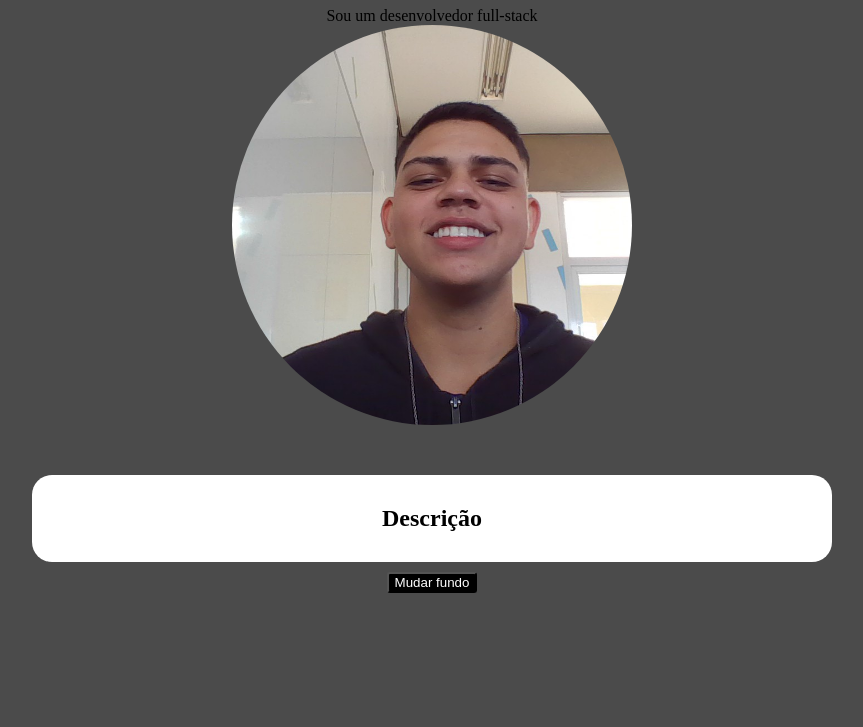
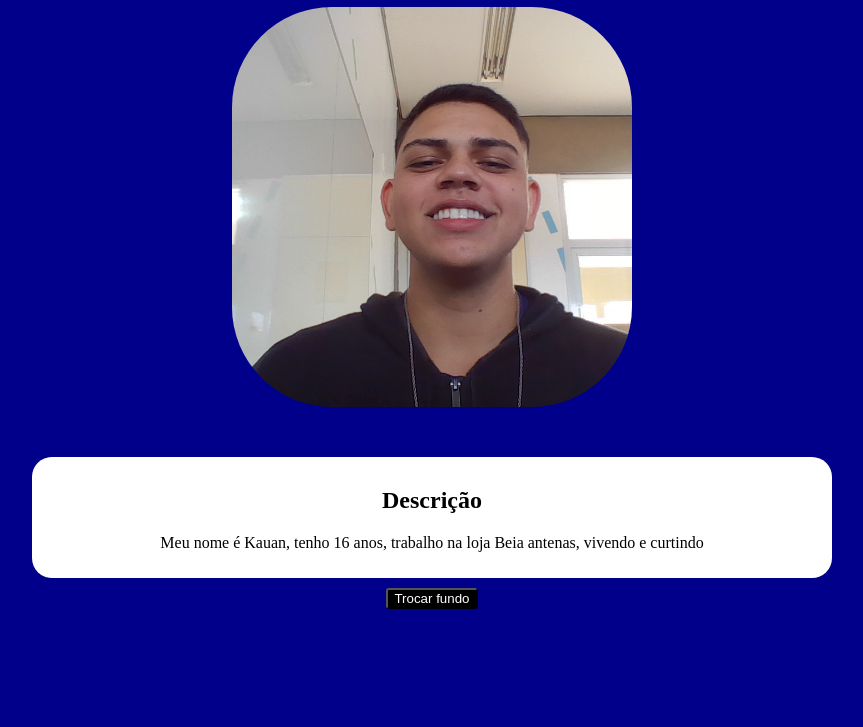
Before and after one commit to knbzbr/Perfil-At.2, a plain HTML site: page index.html in a window 1280 px wide. Shown: the part 73-800 px from the top of the page, without its empty margins (208-1071 px from the left). Drawn offline with Linux system fonts and the light colour scheme.

Commit message:
alteração final

```diff
--- a/assets/main.js
+++ b/assets/main.js
@@ -1,4 +1,17 @@
 function TrocarFundo()
 {
-    document.getElementById("lampada").src = "assets/cinza.png"
+    document.addEventListener("click" , setRandomColor );
+
+    function getRandomColor() {
+        var letters = '0123456789ABCDEF';
+        var color = '#';
+        for (var i = 0; i < 6; i++) {
+          color += letters[Math.floor(Math.random() * 16)];
+        }
+        return color;
+      }
+
+      function setRandomColor( e ) {
+        document.body.style.backgroundColor = getRandomColor ();
+    }
 }
--- a/assets/style.css
+++ b/assets/style.css
@@ -1,5 +1,5 @@
 body{
-    background-color: rgba(9, 9, 9, 0.729);
+    background-color:darkblue;
 }
 main{
     text-align: center;
@@ -22,7 +22,7 @@ main{
 figure{
     width: 400px;
     height: 400px;
-    border-radius: 50%;
+    border-radius: 25%;
     overflow: hidden;
     margin: 0 auto;
 }
--- a/index.html
+++ b/index.html
@@ -9,15 +9,17 @@
 <body>
     <main>
         <h1>Perfil</h1>
-        <span>Sou um desenvolvedor full-stack</span>
         <figure>
             <img src="assets/WIN_20230727_08_49_57_Pro.jpg" alt="Foto do Kauan Cruz">
         </figure>
         <article class="sobre-mim">
             <h2>Descrição</h2>
-            <p></p>
+            <p>Meu nome é Kauan, tenho 16 anos, trabalho na loja Beia antenas, vivendo e curtindo</p>
         </article>
-        <button onclick="TrocarFundo()" class="btn">Mudar fundo</button>
+    </main>
+    <main class="principal">
+        <button onclick="Click()" class="btn">Trocar fundo</button>
+    </main>
 
     <script src="assets/main.js"></script>
 </body>
```
